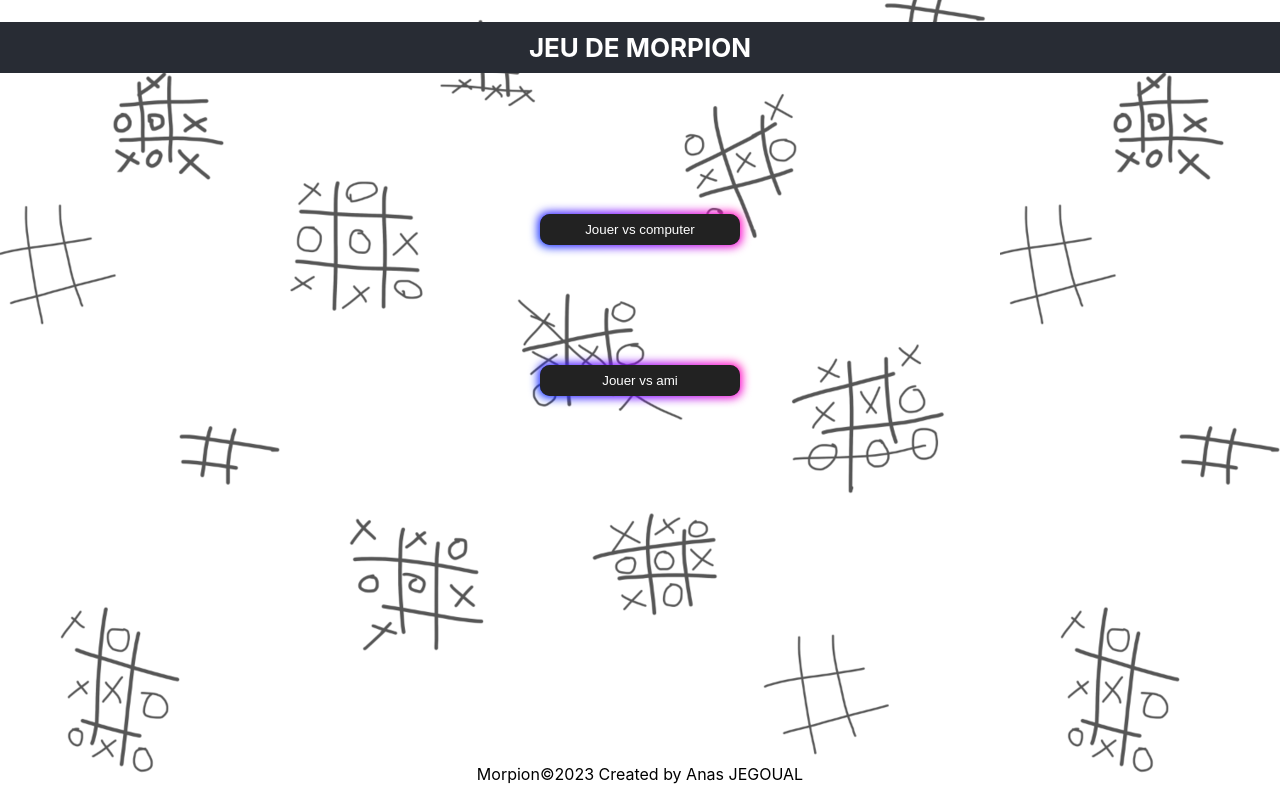
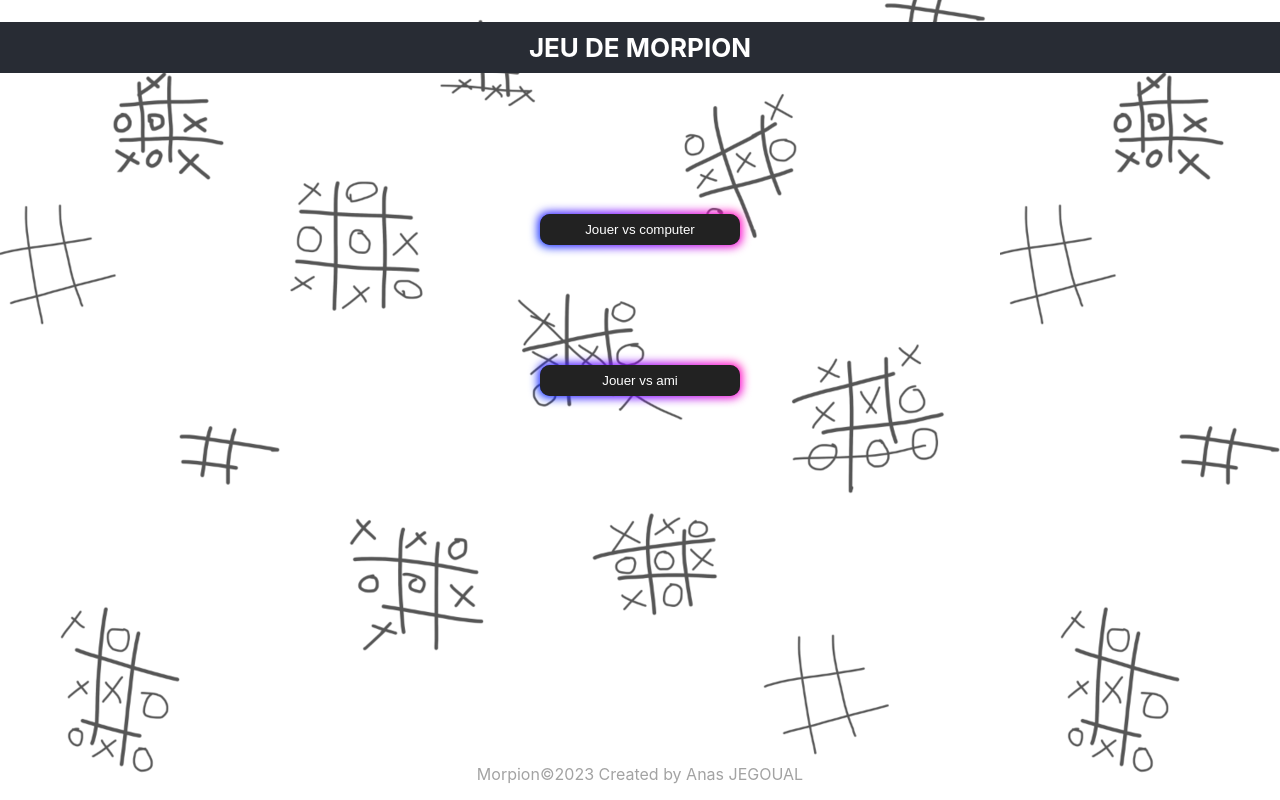
Before and after one commit to AnasJeg/morpion-game, a React (Create React App) app: page / in a window 1280 px wide. Built offline with nearby package versions, Linux system fonts and the light colour scheme.

Commit message:
footer css

```diff
--- a/src/components/Foot.jsx
+++ b/src/components/Foot.jsx
@@ -1,5 +1,7 @@
 import React from 'react'
 import '../App.css'
+import '../style/foot.css'
+
 export default function Foot() {
   return (
     <div className="footer">
--- /dev/null
+++ b/src/style/foot.css
@@ -0,0 +1,9 @@
+p {
+    animation-duration: 4s;
+    animation-name: slidein;
+    animation-iteration-count: infinite;
+  }
+  @keyframes slidein {
+    from {color: rgb(0, 0, 0);}
+    to {color: rgb(255, 255, 255);}
+  }
```
